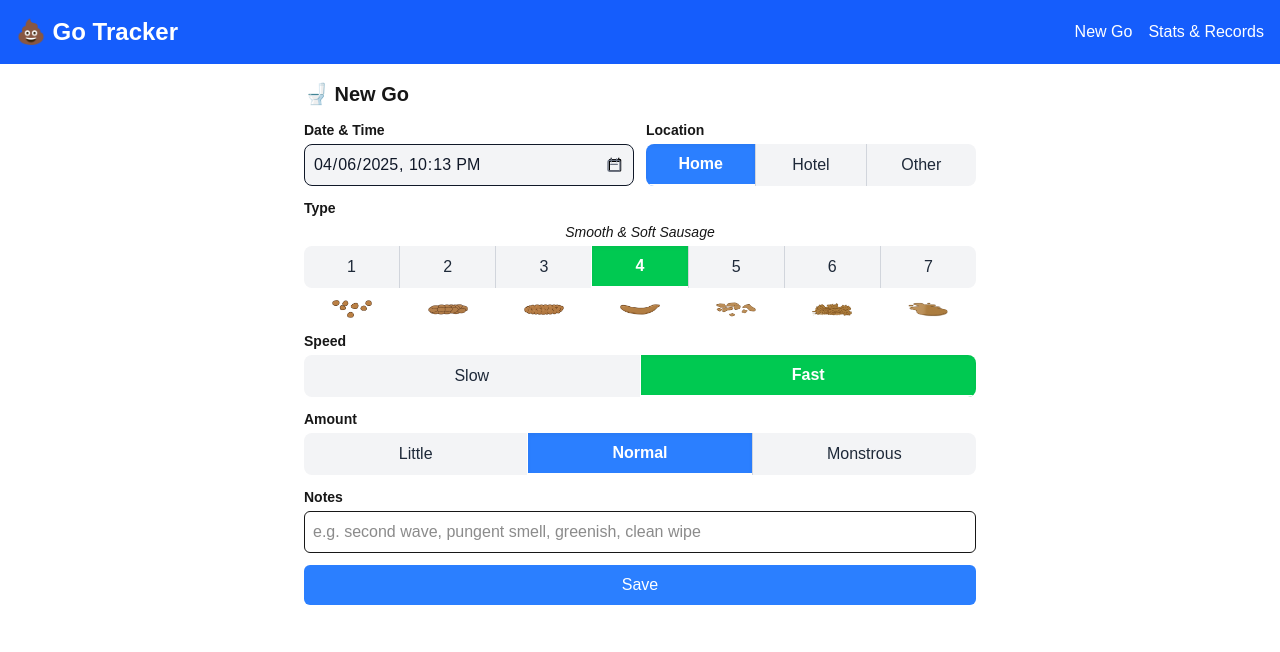
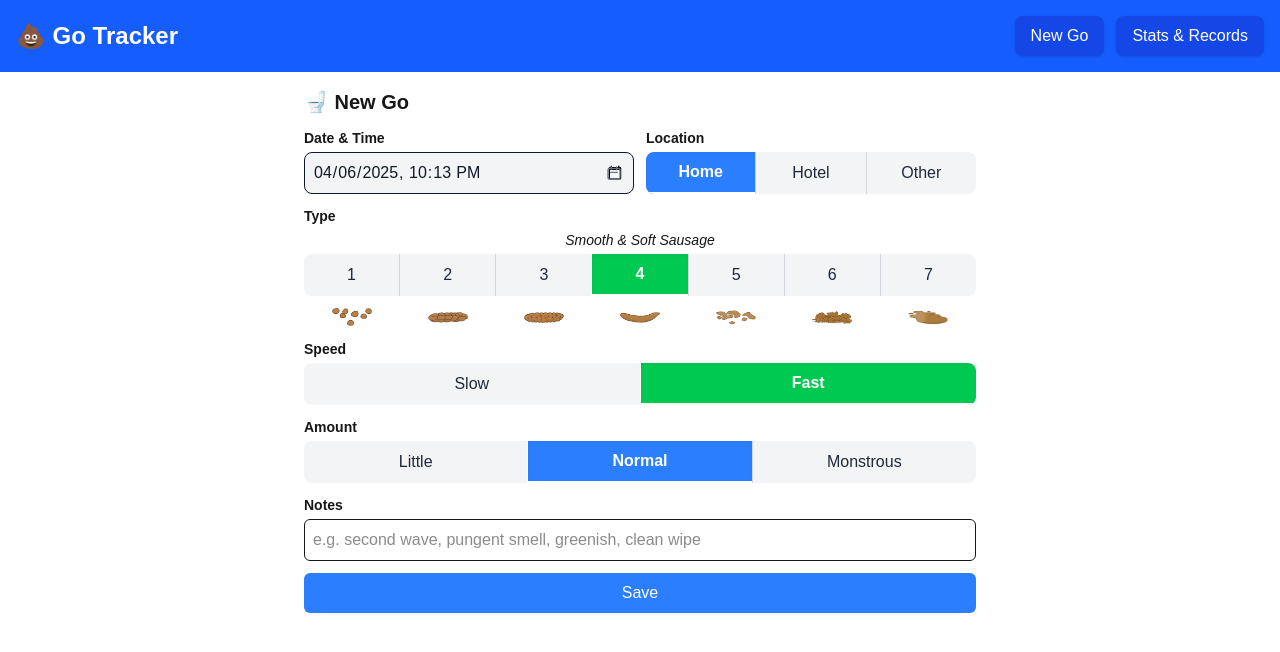
Before and after one commit to dustinbailey/go-tracker, a Next.js app: page /log in a window 1280 px wide. Shown: the top 652 px of the page. Built offline with nearby package versions, Linux system fonts and the light colour scheme; no server answers; the database is empty.

Commit message:
Improved nav options/buttons

```diff
--- /dev/null
+++ b/src/app/components/NavigationMenu.tsx
@@ -0,0 +1,61 @@
+"use client";
+
+import { useState } from "react";
+import Link from "next/link";
+
+export default function NavigationMenu() {
+  const [mobileMenuOpen, setMobileMenuOpen] = useState(false);
+
+  return (
+    <>
+      {/* Mobile hamburger button */}
+      <button
+        className="sm:hidden flex flex-col justify-center items-center gap-1.5"
+        onClick={() => setMobileMenuOpen(!mobileMenuOpen)}
+        aria-label="Toggle menu"
+      >
+        <span className={`block w-6 h-0.5 bg-white transition-transform duration-300 ${mobileMenuOpen ? 'rotate-45 translate-y-2' : ''}`}></span>
+        <span className={`block w-6 h-0.5 bg-white transition-opacity duration-300 ${mobileMenuOpen ? 'opacity-0' : 'opacity-100'}`}></span>
+        <span className={`block w-6 h-0.5 bg-white transition-transform duration-300 ${mobileMenuOpen ? '-rotate-45 -translate-y-2' : ''}`}></span>
+      </button>
+
+      {/* Desktop navigation */}
+      <nav className="hidden sm:flex sm:flex-row gap-3">
+        <Link
+          href="/log"
+          className="px-4 py-2 text-base rounded-lg bg-blue-700 hover:bg-blue-800 transition-colors duration-200 font-medium shadow-sm text-center"
+        >
+          New Go
+        </Link>
+        <Link
+          href="/stats"
+          className="px-4 py-2 text-base rounded-lg bg-blue-700 hover:bg-blue-800 transition-colors duration-200 font-medium shadow-sm text-center"
+        >
+          Stats & Records
+        </Link>
+      </nav>
+
+      {/* Mobile menu */}
+      {mobileMenuOpen && (
+        <div className="sm:hidden absolute top-16 left-0 right-0 bg-blue-600 px-4 pb-4 border-t border-blue-500 z-50">
+          <nav className="flex flex-col gap-2 pt-3">
+            <Link
+              href="/log"
+              className="px-3 py-2 text-sm rounded-lg bg-blue-700 hover:bg-blue-800 transition-colors duration-200 font-medium shadow-sm text-center"
+              onClick={() => setMobileMenuOpen(false)}
+            >
+              New Go
+            </Link>
+            <Link
+              href="/stats"
+              className="px-3 py-2 text-sm rounded-lg bg-blue-700 hover:bg-blue-800 transition-colors duration-200 font-medium shadow-sm text-center"
+              onClick={() => setMobileMenuOpen(false)}
+            >
+              Stats & Records
+            </Link>
+          </nav>
+        </div>
+      )}
+    </>
+  );
+}
--- a/src/app/layout.tsx
+++ b/src/app/layout.tsx
@@ -2,6 +2,7 @@ import type { Metadata } from "next";
 import { Geist, Geist_Mono } from "next/font/google";
 import Link from "next/link";
 import "./globals.css";
+import NavigationMenu from "@/app/components/NavigationMenu";
 
 const geistSans = Geist({
   variable: "--font-geist-sans",
@@ -35,10 +36,7 @@ export default function RootLayout({
           <header className="bg-blue-600 text-white p-4">
             <div className="container mx-auto flex justify-between items-center">
               <h1 className="text-2xl font-bold">💩 Go Tracker</h1>
-              <nav className="flex gap-4">
-                <Link href="/log" className="hover:underline">New Go</Link>
-                <Link href="/stats" className="hover:underline">Stats & Records</Link>
-              </nav>
+              <NavigationMenu />
             </div>
           </header>
           <main className="flex-grow container mx-auto p-4">
```
